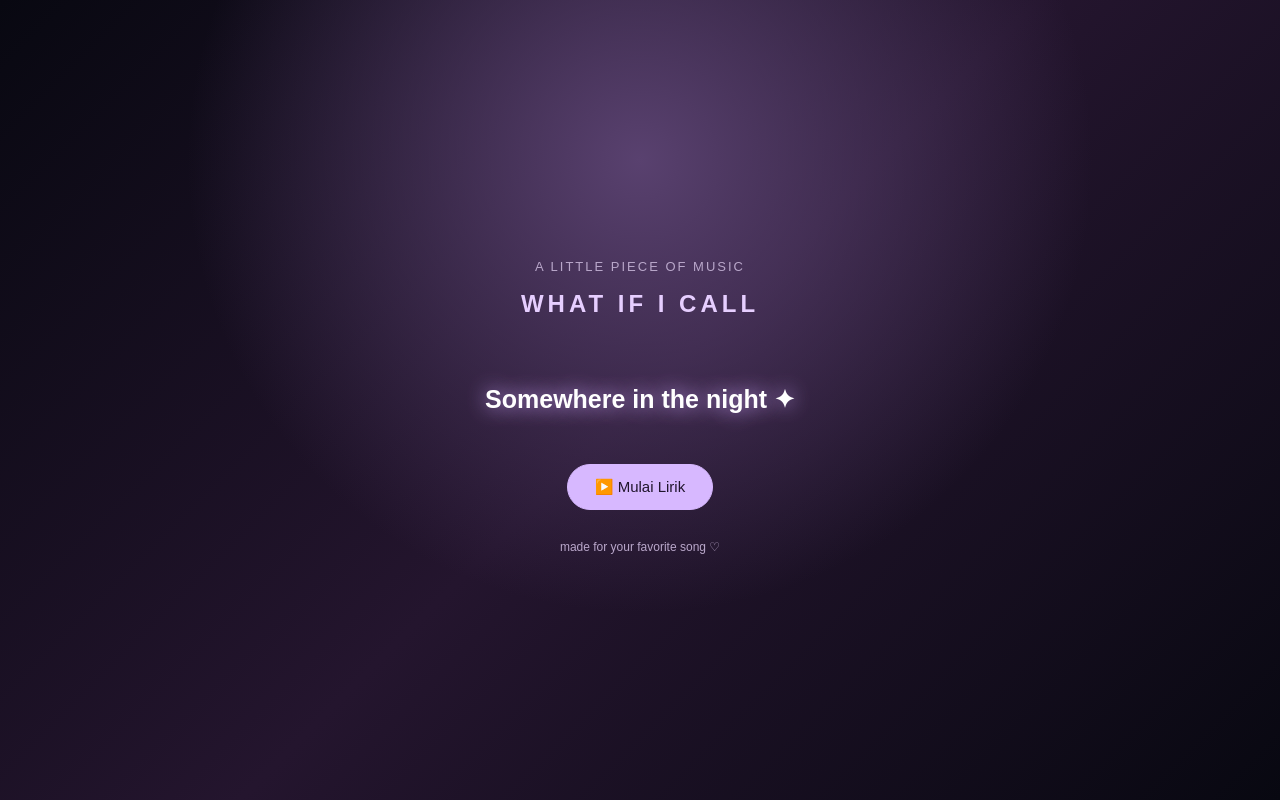
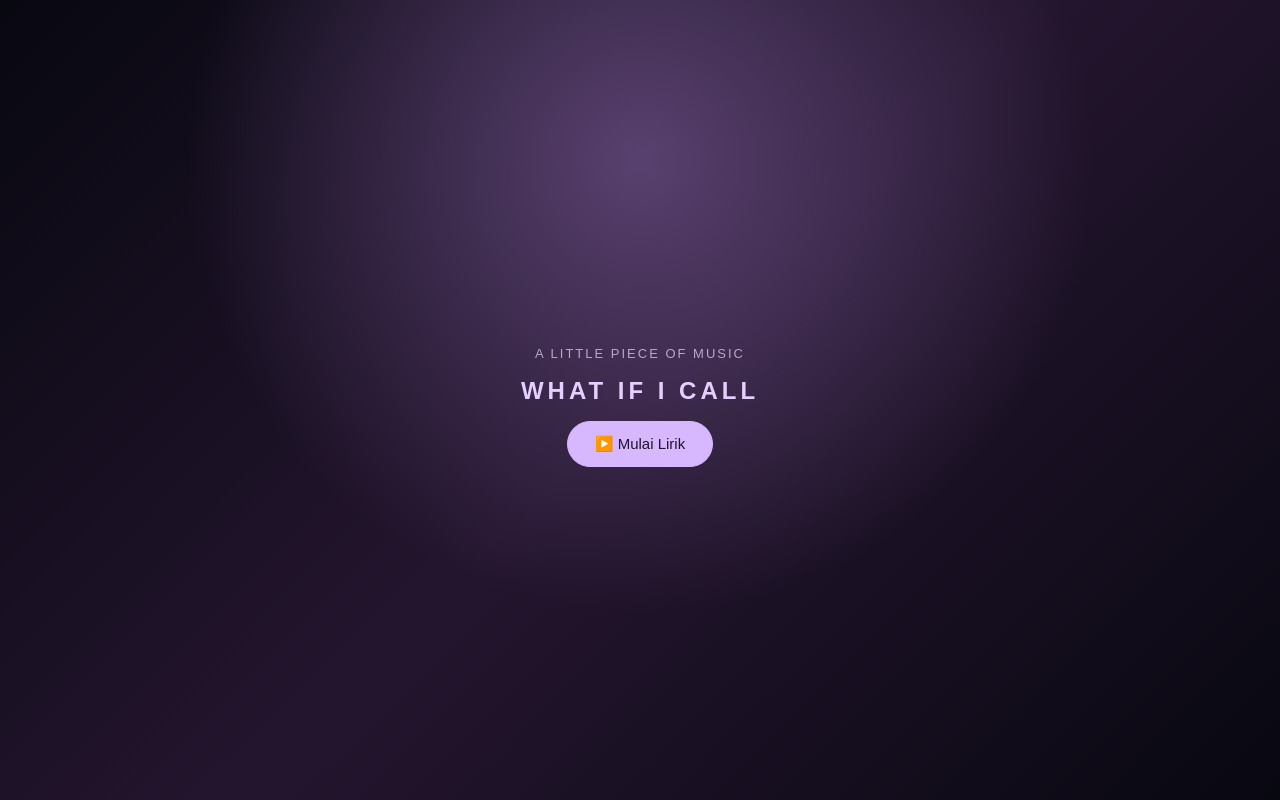
Before and after one commit to adiladil9472-wq/what-if-call, a plain HTML site: page index.html in a window 1280 px wide. Drawn offline with Linux system fonts and the light colour scheme.

Commit message:
Update index.html

```diff
--- a/index.html
+++ b/index.html
@@ -82,11 +82,8 @@ button {
   <p class="subtitle">A LITTLE PIECE OF MUSIC</p>
   <h1>WHAT IF I CALL</h1>
 
-  <div id="lyric">Somewhere in the night ✦</div>
-
   <button id="play">▶️ Mulai Lirik</button>
 
-  <div class="footer">made for your favorite song ♡</div>
 </div>
 
 <script>
```
